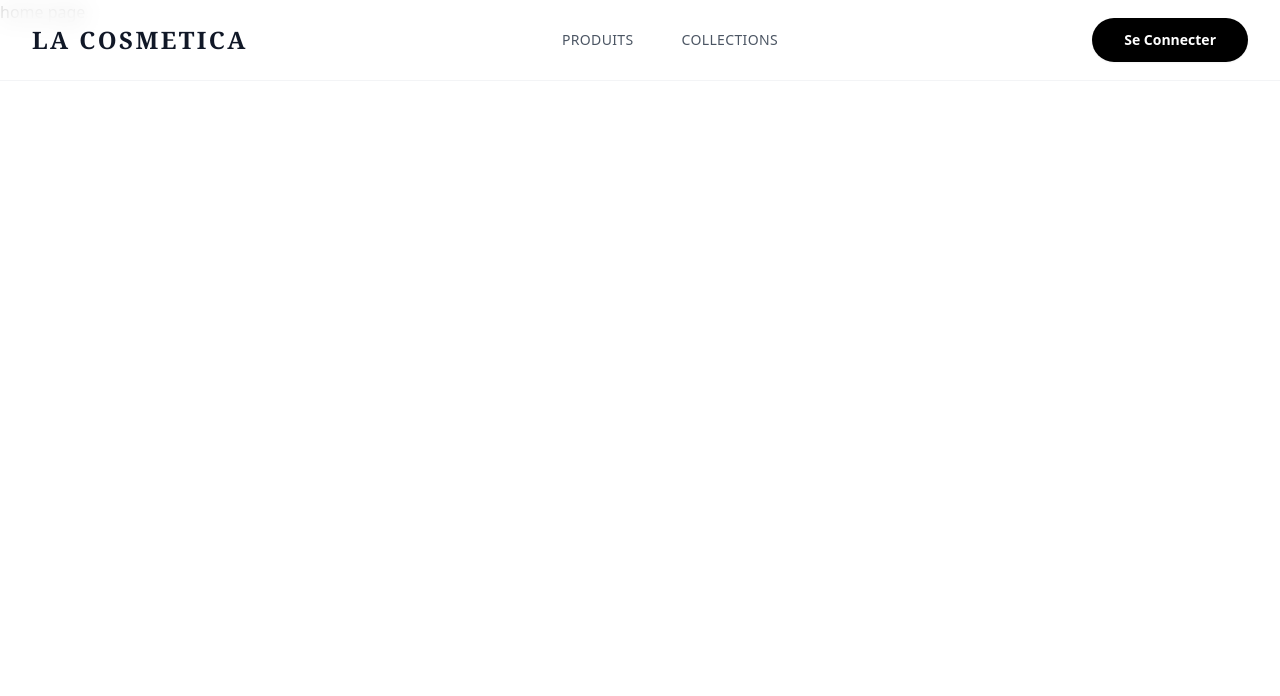
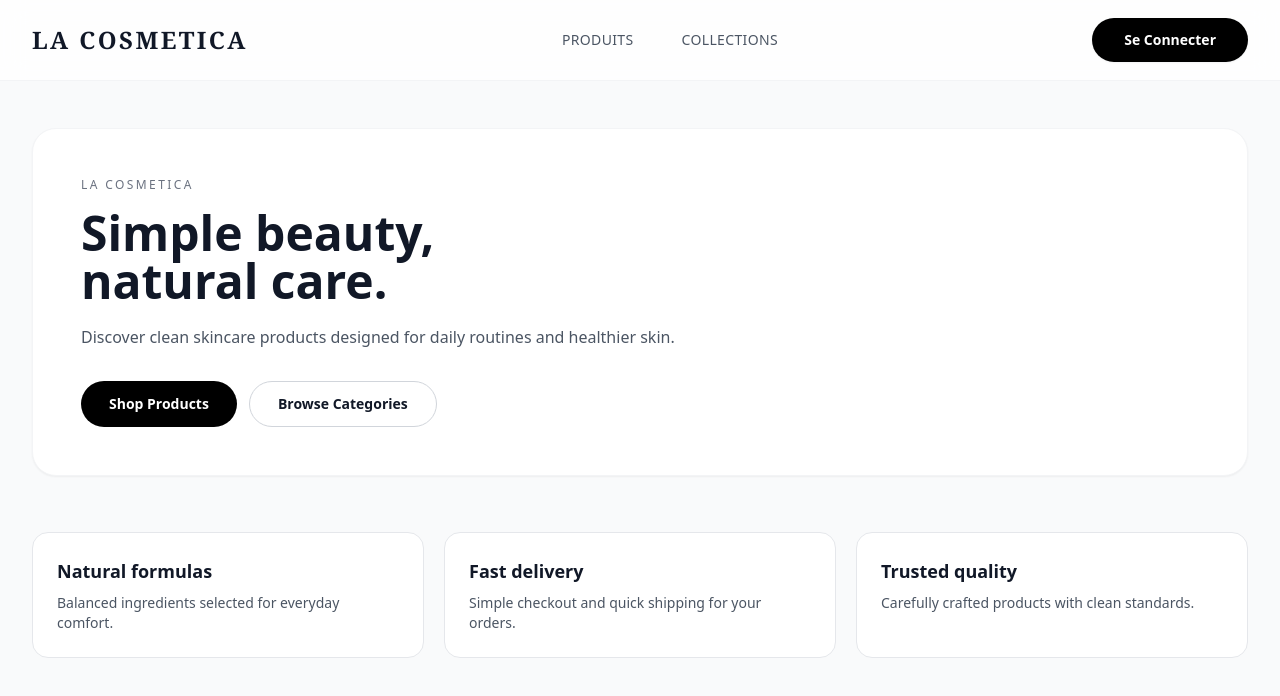
Before and after one commit to ilyas-doughmi/LaCosmetica-V2, a Nuxt app in the folder frontend/: page / in a window 1280 px wide. Shown: the top 696 px of the page. Built offline with nearby package versions, Linux system fonts and the light colour scheme.

Commit message:
feat(home): enhance homepage layout with product and category sections

```diff
--- a/frontend/app/pages/index.vue
+++ b/frontend/app/pages/index.vue
@@ -1,6 +1,51 @@
 <template>
     <Header />
-    <h1>home page</h1>
+    <div class="min-h-screen bg-gray-50 pt-24">
+        <section class="max-w-7xl mx-auto px-4 sm:px-6 lg:px-8 pt-8 pb-14">
+            <div class="bg-white border border-gray-100 rounded-3xl shadow-sm p-8 md:p-12">
+                <p class="text-xs uppercase tracking-[0.2em] text-gray-500 mb-4">La Cosmetica</p>
+                <h1 class="text-4xl md:text-5xl font-bold text-gray-900 leading-tight mb-5">
+                    Simple beauty,
+                    <br>
+                    natural care.
+                </h1>
+                <p class="text-gray-600 max-w-2xl mb-8">
+                    Discover clean skincare products designed for daily routines and healthier skin.
+                </p>
+                <div class="flex flex-col sm:flex-row gap-3">
+                    <NuxtLink
+                        to="/products"
+                        class="inline-flex items-center justify-center bg-black hover:bg-gray-800 text-white text-sm font-semibold px-7 py-3 rounded-full transition-colors"
+                    >
+                        Shop Products
+                    </NuxtLink>
+                    <NuxtLink
+                        to="/categories"
+                        class="inline-flex items-center justify-center border border-gray-300 hover:border-gray-900 text-gray-900 text-sm font-semibold px-7 py-3 rounded-full transition-colors"
+                    >
+                        Browse Categories
+                    </NuxtLink>
+                </div>
+            </div>
+        </section>
+
+        <section class="max-w-7xl mx-auto px-4 sm:px-6 lg:px-8 pb-16">
+            <div class="grid grid-cols-1 md:grid-cols-3 gap-5">
+                <div class="bg-white border border-gray-200 rounded-2xl p-6">
+                    <h2 class="text-lg font-semibold text-gray-900 mb-2">Natural formulas</h2>
+                    <p class="text-sm text-gray-600">Balanced ingredients selected for everyday comfort.</p>
+                </div>
+                <div class="bg-white border border-gray-200 rounded-2xl p-6">
+                    <h2 class="text-lg font-semibold text-gray-900 mb-2">Fast delivery</h2>
+                    <p class="text-sm text-gray-600">Simple checkout and quick shipping for your orders.</p>
+                </div>
+                <div class="bg-white border border-gray-200 rounded-2xl p-6">
+                    <h2 class="text-lg font-semibold text-gray-900 mb-2">Trusted quality</h2>
+                    <p class="text-sm text-gray-600">Carefully crafted products with clean standards.</p>
+                </div>
+            </div>
+        </section>
+    </div>
 </template>
 
 <script setup>
```
